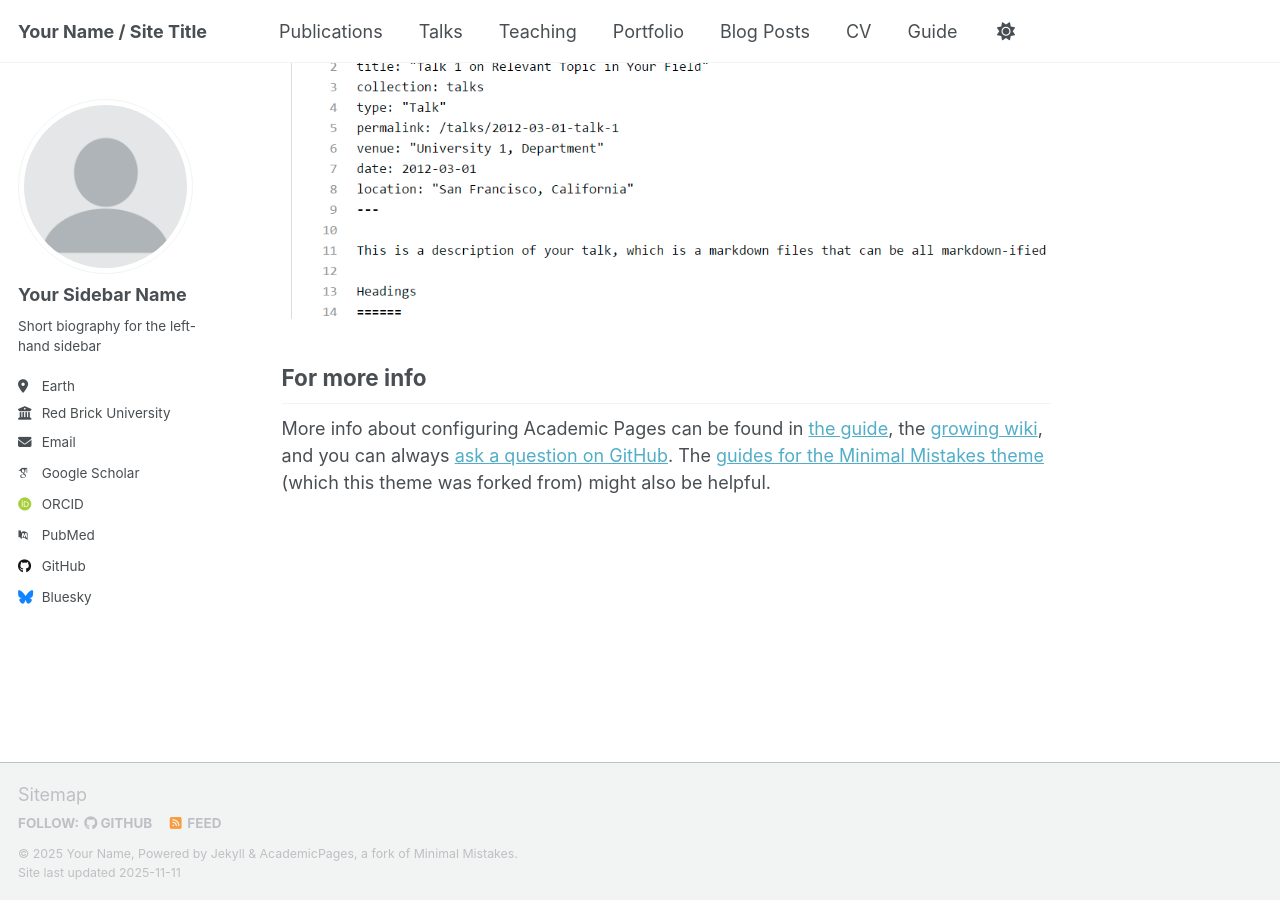
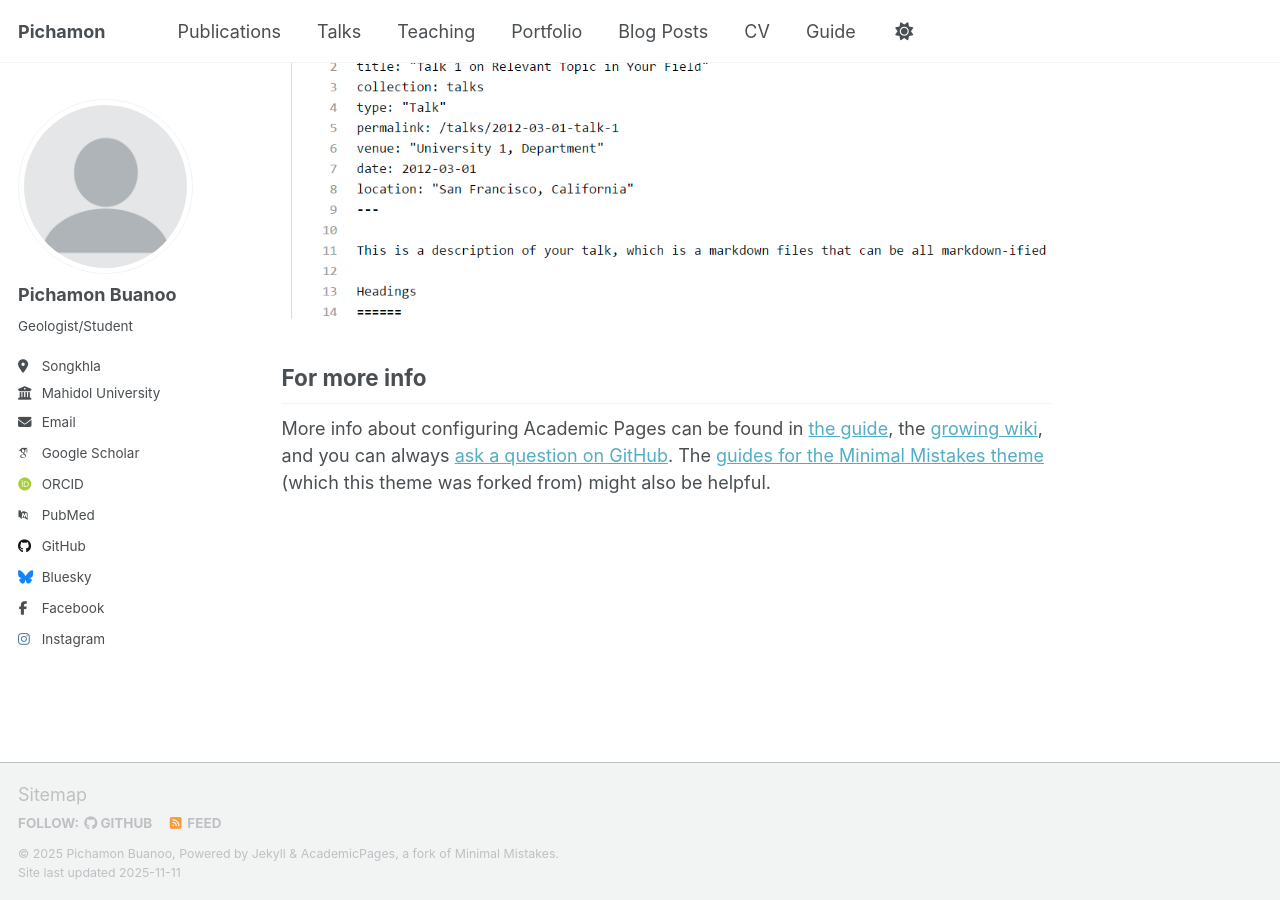
Before and after one commit to Pichamon-Buanoo/Pichamon-Buanoo.github.io, a Jekyll site: the page built from _pages/about.md, in a window 1280 px wide and 900 px high, scrolled down 2880 px. Built offline with Jekyll 4.4.1, drawn with Linux system fonts in a browser that asks for light colours; some web fonts are replaced; a script that is not in the unit is left out.

Commit message:
Update _config.yml

```diff
--- a/_config.yml
+++ b/_config.yml
@@ -9,14 +9,14 @@
 # Basic Site Settings
 locale                   : "en-US"
 site_theme               : "default" # Currently available options are "default", "air"
-title                    : "Your Name / Site Title"
+title                    : "Pichamon"
 title_separator          : "-"
-name                     : &name "Your Name"
-description              : &description "Your Name's academic portfolio"   # Update this with a general description of your site, this is the default if not overridden by a page
-url                      : https://academicpages.github.io # The base hostname & protocol for your site e.g. "https://[your GitHub username].github.io",
+name                     : &name "Pichamon Buanoo"
+description              : &description "Pichamon Buanoo's academic portfolio"   # Update this with a general description of your site, this is the default if not overridden by a page
+url                      : https://Pichamon-Buanoo.github.io # The base hostname & protocol for your site e.g. "https://[your GitHub username].github.io",
                                                            # or if you already have some other page hosted on Github then use "https://[your GitHub username].github.io/[Your Repo Name]"
 baseurl                  : "" # the subpath of your site, e.g. "/blog"
-repository               : "academicpages/academicpages.github.io"
+repository               : "Pichamon-Buanoo.github.io"
 
 # Site Author - The following control what appear as part of the author content on the side bar.
 #               If a field is blank the icon and link will not appear, otherwise it will be shown.
@@ -24,13 +24,13 @@
 author:
   # Biographic information
   avatar           : "profile.png"
-  name             : "Your Sidebar Name"
+  name             : "Pichamon Buanoo"
   pronouns         : # example: "she/her"
-  bio              : "Short biography for the left-hand sidebar"
-  location         : "Earth"
-  employer         : "Red Brick University"
+  bio              : "Geologist/Student"
+  location         : "Songkhla"
+  employer         : "Mahidol University"
   uri              : # URL
-  email            : "none@example.org"
+  email            : "pichamon.personal@gmail.com"
 
   # Academic websites
   academia         : # URL
@@ -48,20 +48,20 @@
   bitbucket        : # Username - Update with your username on the site
   codepen          : # Username
   dribbble         : # Username
-  github           : "academicpages"
+  github           : "Pichamon-Buanoo"
   kaggle           : # Username
   stackoverflow    : # User number or user number and name (i.e., use "1" or "1/jeff-atwood")
 
   # Social media
   artstation       : # Username
   bluesky          : "bsky.app" # Replace this with you Bluesky username
-  facebook         : # Username
+  facebook         : "Pichamon Buanoo"
   flickr           : # Username
   foursquare       : # Username
   goodreads        : # Username
   google_plus      : # Username
   keybase          : # Username
-  instagram        : # Username
+  instagram        : "Picha_pw"
   lastfm           : # Username
   linkedin         : # Username
   mastodon         : # URL
```
